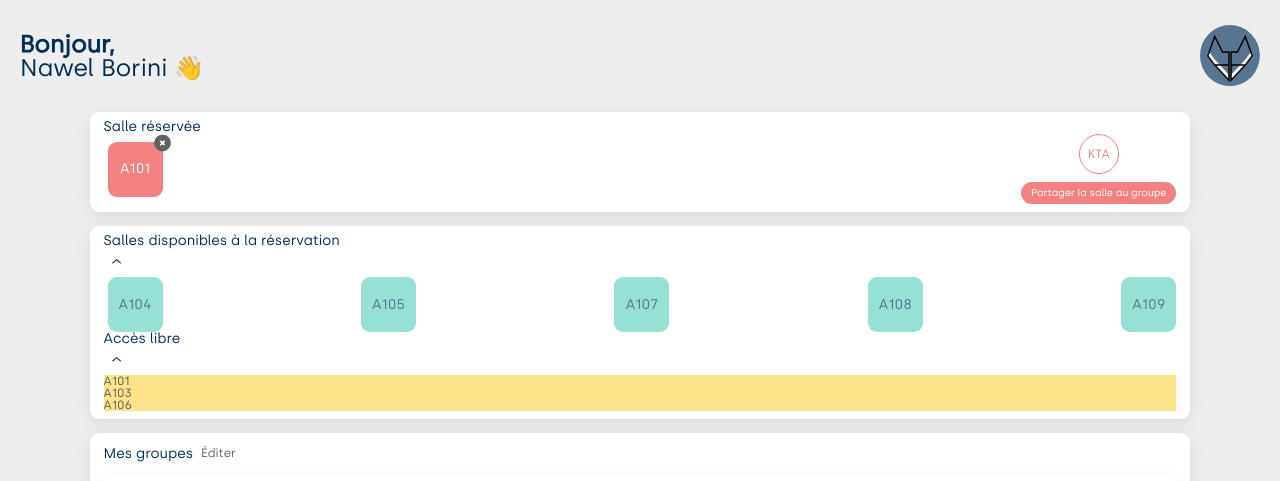
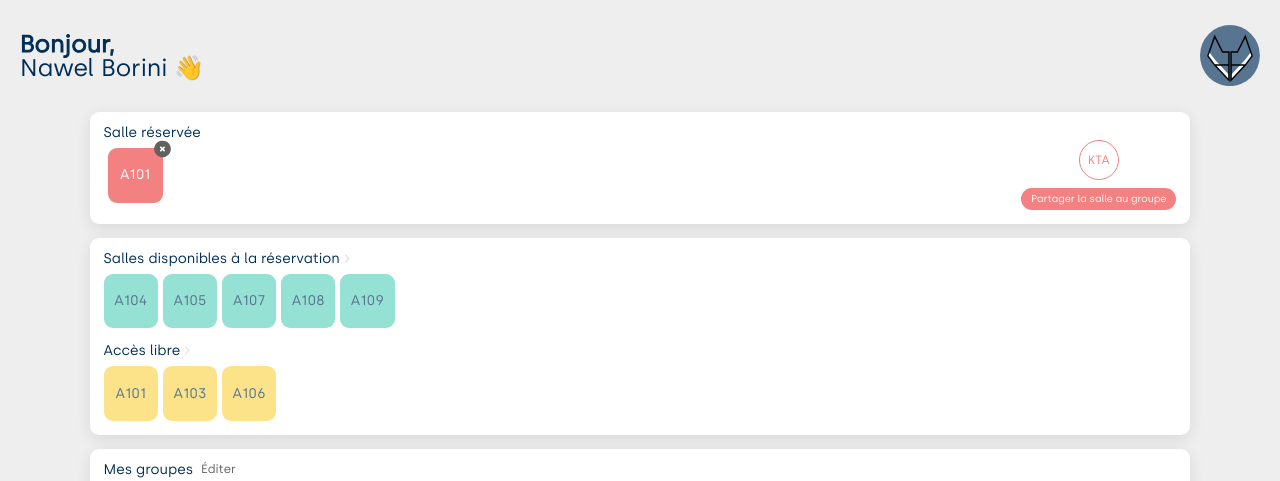
Before and after one commit to Klochette/iot-lumino, a React (Create React App) app: page /student/dashboard in a window 1280 px wide. Shown: the top 481 px of the page. Built offline with nearby package versions, Linux system fonts and the light colour scheme.

Commit message:
finish home

```diff
--- a/src/commons/dashboardAvailableRooms/DashboardAvailableRooms.module.scss
+++ b/src/commons/dashboardAvailableRooms/DashboardAvailableRooms.module.scss
@@ -1,14 +1,37 @@
 @import "./../../scss/styles.scss";
 
-.containerAvailableRoom {
+
+.titleWrap {
     display: flex;
-    justify-content: space-between;
+    justify-content: flex-start;
+    margin-bottom: 0.5rem;
+    .chevron {
+        margin-left: 0.3rem;
+        width: 5px;
+        height: auto;
+        path {
+            fill: $grey-light;
+        }
+    }
+}
+
+.containerAvailableRoom, .containerFreeAccessRoom {
+    display: flex;
+    gap: 0.3rem;
     align-items: center;
-    padding-left: 4px;
+    margin-bottom: 1rem;
 
-    .availableRoom {
-        width: 55px;
-        height: 55px;
+    overflow: scroll;
+
+    -ms-overflow-style: none;  /* IE and Edge */
+    scrollbar-width: none;  /* Firefox */
+
+    &::-webkit-scrollbar {
+        display: none;
+    }
+
+    .availableRoom, .freeAccessRoom {
+        padding: 1.7rem;
         background-color: $green-dark;
         border-radius: 9px;
         position: relative;
@@ -24,6 +47,7 @@
 }
 
 .containerFreeAccessRoom {
+    margin-bottom: 0rem;
     .freeAccessRoom {
         background-color: $yellow;
     }
--- a/src/commons/dashboardAvailableRooms/DashboardAvailableRooms.tsx
+++ b/src/commons/dashboardAvailableRooms/DashboardAvailableRooms.tsx
@@ -1,7 +1,7 @@
 import React from "react";
 
 import styles from "./DashboardAvailableRooms.module.scss";
-import { ReactComponent as Chevron } from "assets/images/bi_three-dots.svg";
+import { ReactComponent as RightArrow } from "assets/images/right-arrow.svg";
 
 import { RoomType } from "types";
 
@@ -20,9 +20,9 @@ const DashboardAvailableRooms = ({
 }: DashboardAvailableRoomsType): JSX.Element => {
     return (
         <>
-            <div>
+            <div className={styles.titleWrap}>
                 <h2>{title}</h2>
-                <Chevron className={styles.chevron} />
+                <RightArrow className={styles.chevron} />
             </div>
             {rooms && rooms.length > 0 ? (
                 <div
--- a/src/features/studentDashboard/StudentDashboard.module.scss
+++ b/src/features/studentDashboard/StudentDashboard.module.scss
@@ -7,7 +7,7 @@
     width: 86vw;
     height: auto;
     margin: 0 auto 14px auto;
-    padding: 8px 14px;
+    padding: 14px 14px;
     box-shadow: 0px 4px 16px rgba(0, 0, 0, 0.09);
 
     h2 {
```
